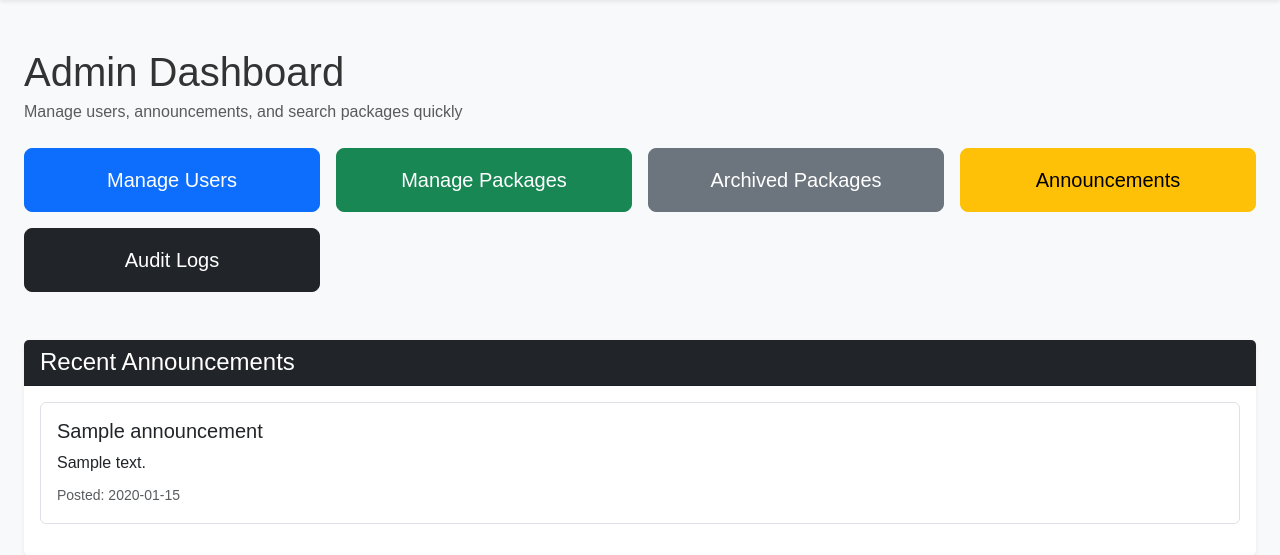
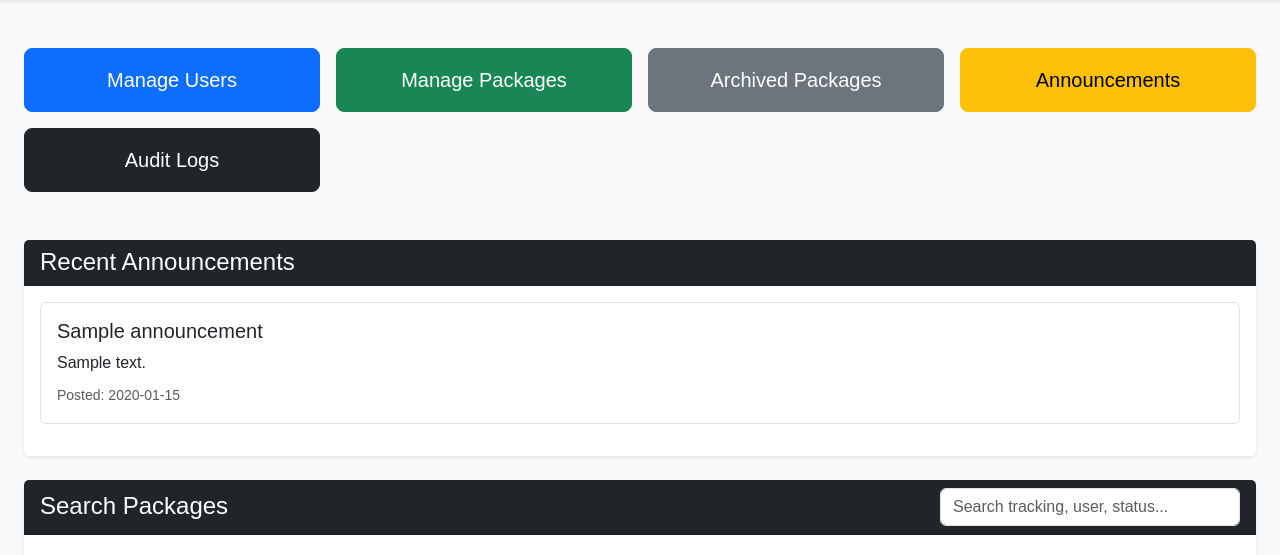
Before and after one commit to KSC2026411/ksc-flask, a Flask app: page /admin in a window 1280 px wide. Shown: the part 56-611 px from the top of the page. Run offline with Flask 3, Linux system fonts and the light colour scheme; a user stored in the database is signed in; tables that the repository leaves empty hold one stand-in row (values such as "Sample post"); some libraries are stand-ins or nearby versions.

Commit message:
remove dashboard page title

```diff
--- a/app/templates/admin/admin_dashboard.html
+++ b/app/templates/admin/admin_dashboard.html
@@ -5,18 +5,6 @@
 {% block admin_content %}
 
 <div class="container-fluid mt-4">
-
-    <!-- PAGE HEADER -->
-    <div class="d-flex justify-content-between align-items-center flex-wrap gap-3 mb-4">
-
-        <div>
-            <h1 class="mb-1">Admin Dashboard</h1>
-            <p class="text-muted mb-0">
-                Manage users, announcements, and search packages quickly
-            </p>
-        </div>
-
-    </div>
 
     <!-- QUICK ACTIONS -->
     <div class="row g-3 mb-5">
@@ -93,7 +81,7 @@
 
     </div>
 
-    <!-- SEARCH ONLY (NO TABLE ON LOAD) -->
+    <!-- SEARCH ONLY -->
     <div class="card shadow-sm border-0">
 
         <div class="card-header bg-dark text-white d-flex justify-content-between align-items-center flex-wrap gap-2">
```
